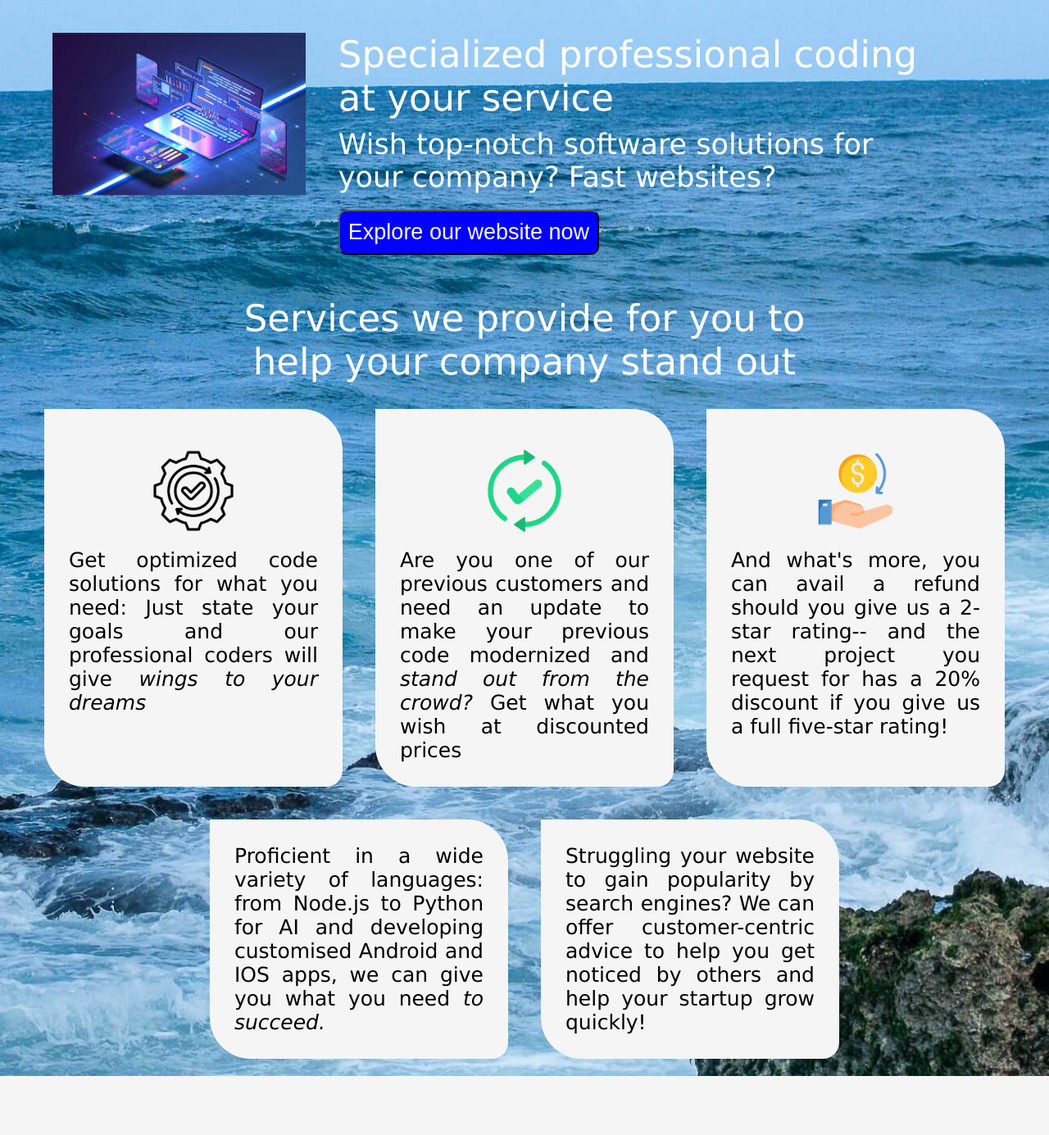
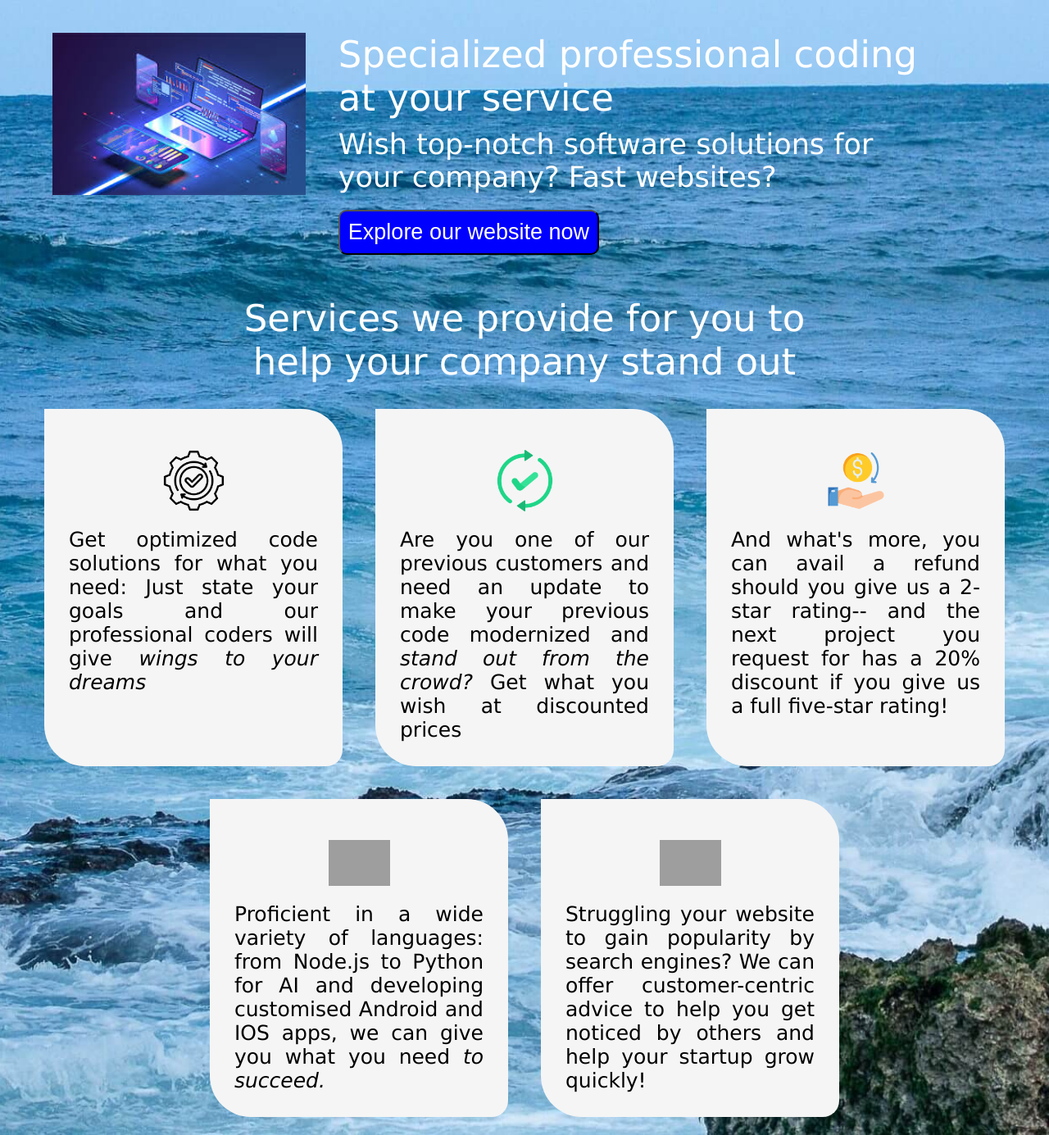
Before and after one commit to Mohammed-Wasif-Sarwar/Software.sys, a PHP site: page /home.php in a window 1280 px wide. Shown: the part 78-1463 px from the top of the page at 82% size. Before the commit the page ends 1391 px from the top, so only its background shows below. Run offline with PHP 8.4, Linux system fonts and the light colour scheme; grey boxes are pictures that could not be loaded.

Commit message:
Update home.php

```diff
--- a/home.php
+++ b/home.php
@@ -50,25 +50,27 @@ if ($loggedin) {
             <header>Services we provide for you to help your company stand out</header>
             <section>
                 <aside>
-                    <img src="automation.png" style="width:100px; display: block; margin:20px auto;">
+                    <img src="automation.png" style="width:75px; display: block; margin:20px auto;">
                     <p>Get optimized code solutions for what you need: Just state your goals and our professional coders will give <em>wings to your dreams</em></p>
                 </aside>
                 <aside>
-                    <img src="updated.png" style="width:100px; display: block; margin:20px auto;">
+                    <img src="updated.png" style="width:75px; display: block; margin:20px auto;">
                     <p>Are you one of our previous customers and need an update to make your previous code modernized and <em>stand out from the crowd?</em> Get
                     what you wish at discounted prices</p>
                 </aside>
                 <aside>
-                    <img src="cashback.png" style="width:100px; display: block; margin:20px auto;">
+                    <img src="cashback.png" style="width:75px; display: block; margin:20px auto;">
                     <p>And what's more, you can avail a refund should you give us a 2-star rating-- and the next
                     project you request for has a 20% discount if you give us a full five-star rating!</p>
                 </aside>
                 <aside>
+                    <img src="programming.png" style="width:75px; display: block; margin:20px auto;">
                     <p>Proficient in a wide variety of languages: from Node.js to Python for AI and developing customised Android and
                         IOS apps, we can give you what you need <em>to succeed.</em>
                     </p>
                 </aside>
                 <aside>
+                    <img src="popularity.png" style="width:75px; display: block; margin:20px auto;">
                     <p>Struggling your website to gain popularity by search engines? We can offer customer-centric advice to help you
                         get noticed by others and help your startup grow quickly!
                     </p>
```
